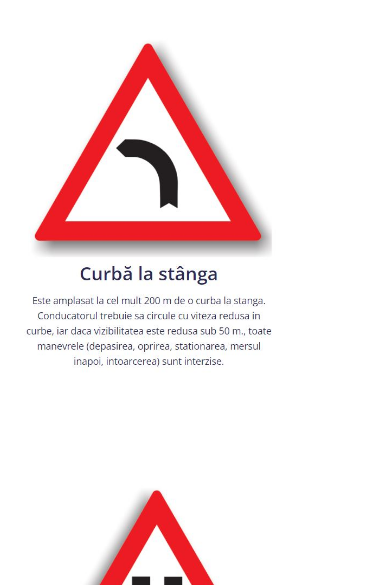
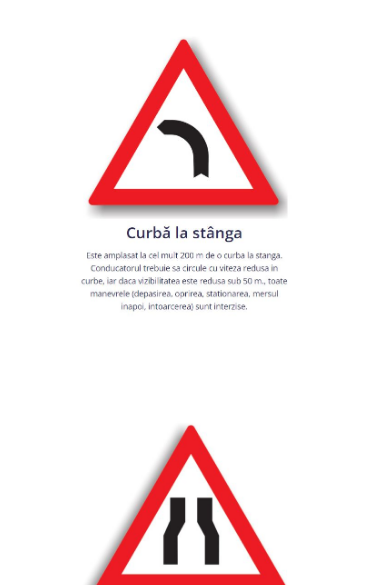
Before and after one commit to zkamper/web-project, a plain HTML site: page source/indicatoare-avertizare.html in a window 390 px wide. Shown: the part 259-844 px from the top of the page. Drawn offline with Linux system fonts and the light colour scheme.

```diff
--- a/source/styles/indicatoare-de-avertizare.css
+++ b/source/styles/indicatoare-de-avertizare.css
@@ -37,6 +37,6 @@
     .image-container {
         grid-template-columns: 1fr; /* One image per row for screens smaller than 768px */
         justify-content: center; /* Center align images */
-        margin-left: 0; /* Remove left margin */
+        margin-left: 3.5rem; /* Remove left margin */
     }
 }
```
